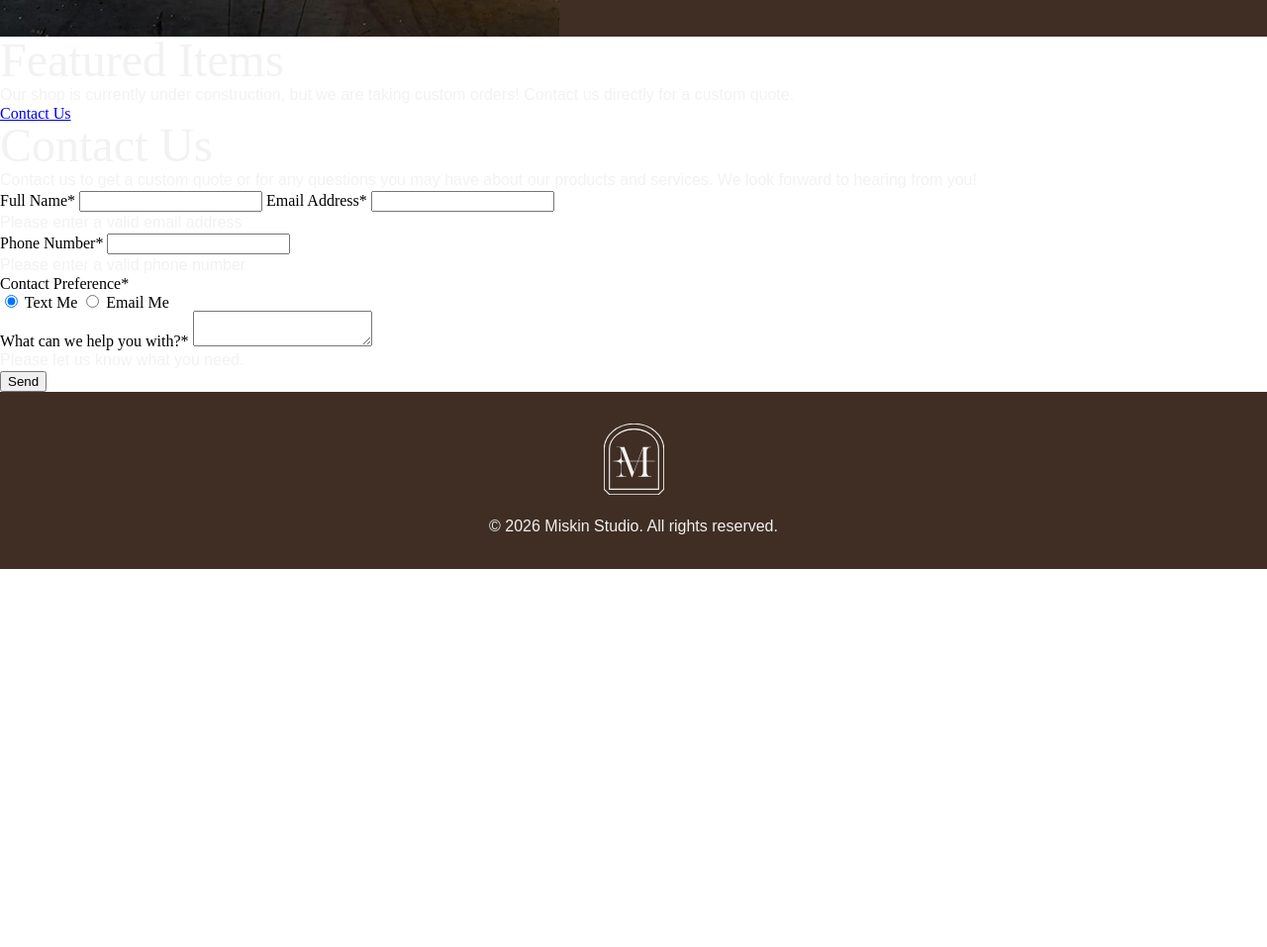
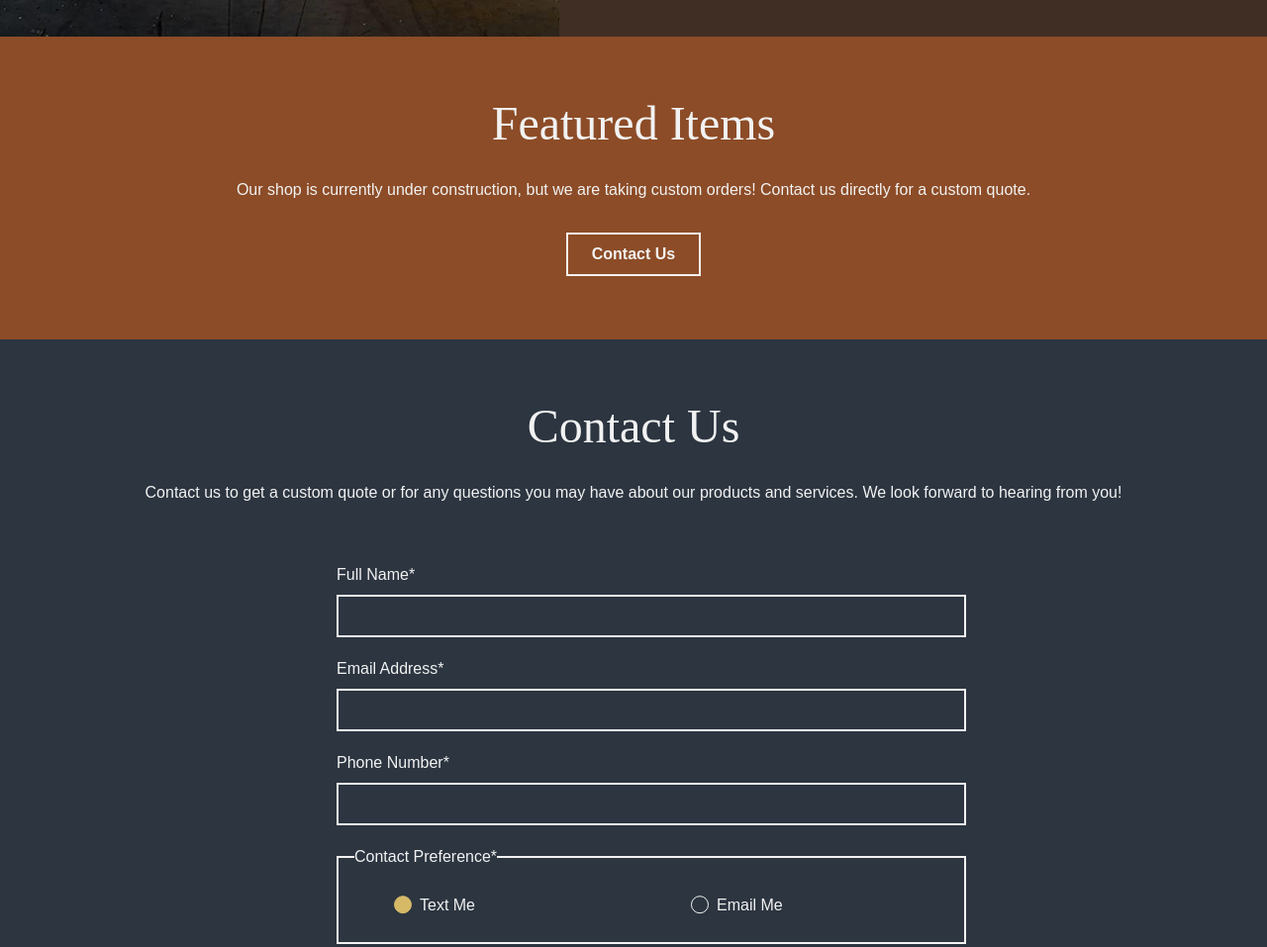
Before and after one commit to SusanArraez/Miskin_Studio, a plain HTML site: page index.html in a window 1280 px wide. Shown: the part 1851-2808 px from the top of the page at 99% size. Before the commit the page ends 2426 px from the top, so only its background shows below. Drawn offline with nearby package versions, Linux system fonts and the light colour scheme; a web font is replaced by a local one.

Commit message:
added styling for form

```diff
--- a/index.html
+++ b/index.html
@@ -60,8 +60,6 @@
                 <li><a href="#prod4">Custom</a></li>
             </ul>
 
-            <!-- product panels are going to be managed by the JS, only is is visible -->
-
             <section class="product-display" id="prod1">
                 <img src="images/prod_display_epoxy_table.png" alt="Image of a custom made epoxy table with a river design in the middle, made of blue epoxy resin and wood on the sides" >
                 <div class="product-display-info">
@@ -72,7 +70,7 @@
 
             </section>
 
-            <section class="product-display hidden" id="prod2">
+            <section class="product-display" id="prod2">
                 <img src="images/prod_display_epoxy_chair.png" alt="Image of a custom made wooden chair with tree marks and rings placed randomly throughout the chair with four black peg legs." >
                 <div class="product-display-info">
                     <h2>Handcrafted Chairs</h2>
@@ -81,7 +79,7 @@
                 </div>
             </section>
 
-            <section class="product-display hidden" id="prod3">
+            <section class="product-display" id="prod3">
                 <img src="images/prod_display_kitchen_wear.png" alt="Image of custom made kitchen wear with a rustic design, made of wood and metal." >
                 <div class="product-display-info">
                     <h2>Kitchen Wear</h2>
@@ -90,7 +88,7 @@
                 </div>
             </section>
 
-            <section class="product-display hidden" id="prod4">
+            <section class="product-display" id="prod4">
                 <img src="images/prod_display_custom.png" alt="Image of a custom made wooden bench with a rustic design, made of wood and metal." >
                 <div class="product-display-info">
                     <h2>Crafted to Your Vision</h2>
@@ -106,7 +104,7 @@
         <section id="shop">
             <h2>Featured Items</h2>
             <p>Our shop is currently under construction, but we are taking custom orders! Contact us directly for a custom quote.</p>
-            <a href="#contact">Contact Us</a>
+            <a class="btn" href="#contact">Contact Us</a>
         </section>
 
         <!-- contact us section -->
@@ -148,14 +146,14 @@
 
                     <p id="msgError" class="hidden">Please let us know what you need.</p>
 
-                    <button type="submit" id="submitBtn">Send</button>
+                    <button id="Submit" type="submit" id="submitBtn">Send</button>
 
             </form>
         </section>
 
         <!-- Reviews Section -->
         <section id="reviews">
-
+            <img src="images/hands_at_work.png">
         </section>
 
 
--- a/styles.css
+++ b/styles.css
@@ -165,7 +165,7 @@ nav a{
     top: 1rem;
     left: 3rem;
 }
-/* ----------------Introduction Section--------------- */
+/* -----------Introduction Section------------ */
 #introDescription{
     background-color: var(--navy);
     padding: 4rem 3rem;
@@ -222,7 +222,7 @@ padding-right: 25px;
 #introDescription h2{
     padding-bottom: 1rem;
 }
-/* ---------------------Product Section------------------ */
+/* ------------Product Section--------------- */
 #products{
     background-color: var(--dark-brown);
     padding: 0;
@@ -263,7 +263,118 @@ padding-right: 25px;
     padding: 4rem;
     align-items: center;
 }
-/* -------------Footer------------ */
+
+/* ---------------Shop Section---------------- */
+#shop{
+    background-color: var(--rustic-brown);
+    padding: 4rem 3rem;
+    display: flex;
+    flex-direction: column;
+    justify-content: center;
+    align-items: center;
+    gap: 2rem;
+}
+/* ------------Contact us section------------- */
+#contact{
+    background-color: var(--navy);
+    padding: 4rem 3rem;
+    display: grid;
+    grid-template-columns: 1fr;
+    justify-items: center;
+    gap: 2rem;
+}
+form{
+    max-width: 600px;
+    margin: 0 auto;
+    padding: 0.5rem;
+}
+
+form label, legend{
+    color: var(--Pearly-white);
+    font-family: var(--font-family);
+    font-weight: 500;
+    margin: 1.5rem 0 0.75rem;
+    display: inline-block;
+}
+input, textarea, fieldset{
+    padding: 0.75rem 1rem;
+    border: 2px solid var(--Pearly-white);
+    background-color: transparent;
+    color: var(--Pearly-white);
+    font-family: var(--font-family);
+    font-weight: 500;
+    width: 100%;
+}
+fieldset{
+    display: grid;
+    grid-template-columns: 1fr 1fr;
+    margin: 1.5rem 0 0.75rem;
+}
+
+.hidden{
+    display: none;
+}
+/* radio button styles start */
+
+label.radio{
+    font-size: 1rem;
+    color: var(--Pearly-white);
+    display: grid;
+    grid-template-columns: min-content auto;
+    grid-gap: 0.5rem;
+    align-items: center;
+    padding: 0.5rem 0 1rem 0;
+    margin: 0 0 0 2rem;
+}
+
+input[type="radio"]{
+    opacity: 0;
+    width: 0;
+    height: 0;
+}
+
+.radio_input{
+    display: flex;
+}
+
+span.radio_control{
+    display: block;
+    width: 1rem;
+    height: 1rem;
+    border-radius: 50%;
+    border: 0.1rem solid var(--Pearly-white);
+    transform: translateY(-0.05rem);
+}
+
+span.radio_label{
+    line-height: 1;
+    height: auto;
+    color: var(--Pearly-white);
+}
+
+.radio_input input:checked + .radio_control{
+    background: var(--antique-gold);
+    border: 0.1rem solid var(--antique-gold);
+}
+/* radio button styles end */
+#Submit {
+    display: block;
+    margin: 2rem auto;
+    padding: 0.75rem 3.5rem;
+    border: 2px solid var(--Pearly-white);
+    background-color: transparent;
+    color: var(--Pearly-white);
+    text-decoration: none;
+    font-family: var(--font-family);
+    font-weight: 600;
+
+}
+/* -----------Reviews Section----------------- */
+#reviews{
+    background-color: var(--dark-brown);
+
+}
+/* --------------------Footer----------------- */
 footer{
     background-color: var(--dark-brown);
     padding: 2rem 3rem;
```
Also changed, not shown: images/hands_at_work.png (added).
